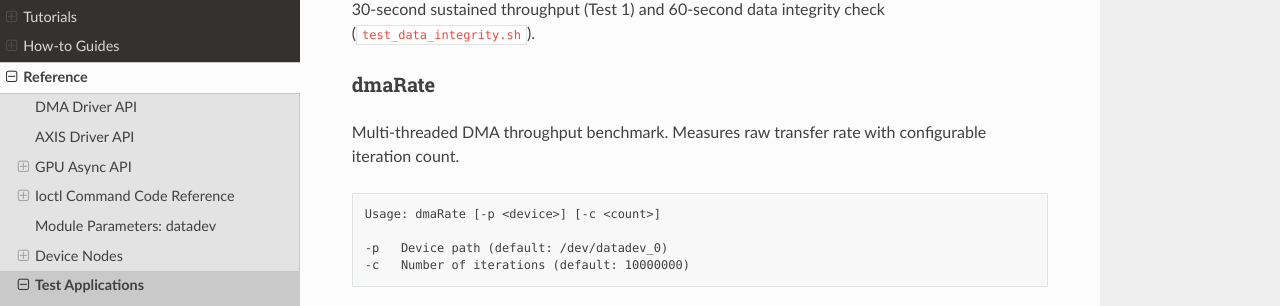
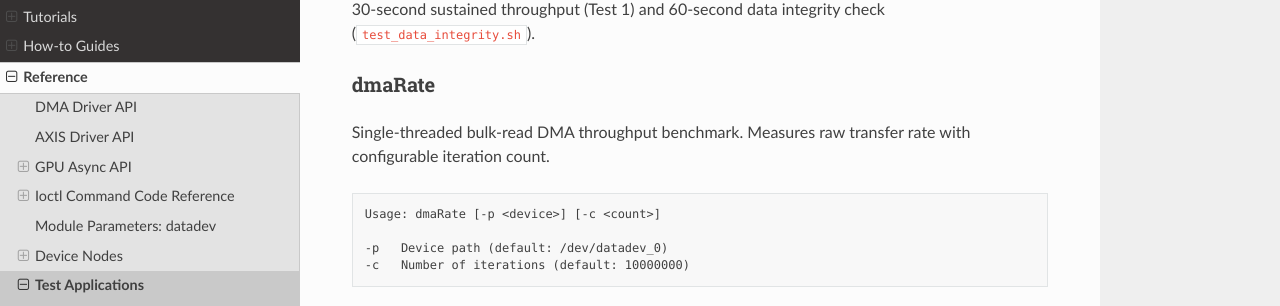
Before and after one commit to slaclab/aes-stream-drivers, a Sphinx documentation site: the page built from docs/reference/test-applications.rst, in a window 1280 px wide and 900 px high, scrolled down 799 px. Shown: the part 135-441 px from the top of the window. Built offline with Sphinx 7.4.7 and the Read the Docs theme 3.1.0, drawn with Linux system fonts in a browser that asks for light colours.

Commit message:
docs(test-applications): describe dmaRate as single-threaded
dmaRate.cpp has no threads; it is a single main() loop around
dmaReadBulkIndex / dmaRetIndexes.

Fixes #376

```diff
--- a/docs/reference/test-applications.rst
+++ b/docs/reference/test-applications.rst
@@ -49,8 +49,8 @@ Used by CI in two modes: 30-second sustained throughput (Test 1) and
 dmaRate
 ^^^^^^^
 
-Multi-threaded DMA throughput benchmark. Measures raw transfer rate with
-configurable iteration count.
+Single-threaded bulk-read DMA throughput benchmark. Measures raw transfer
+rate with configurable iteration count.
 
 .. code-block:: text
 
```
